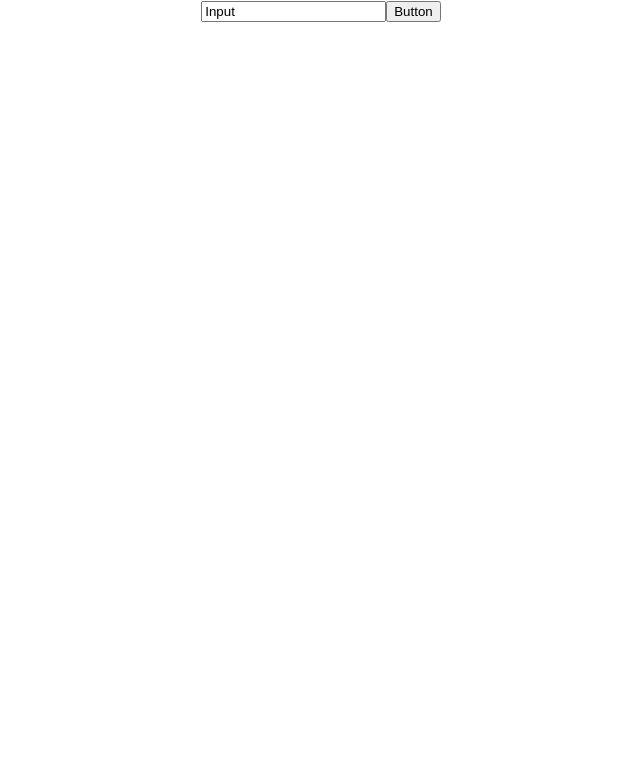
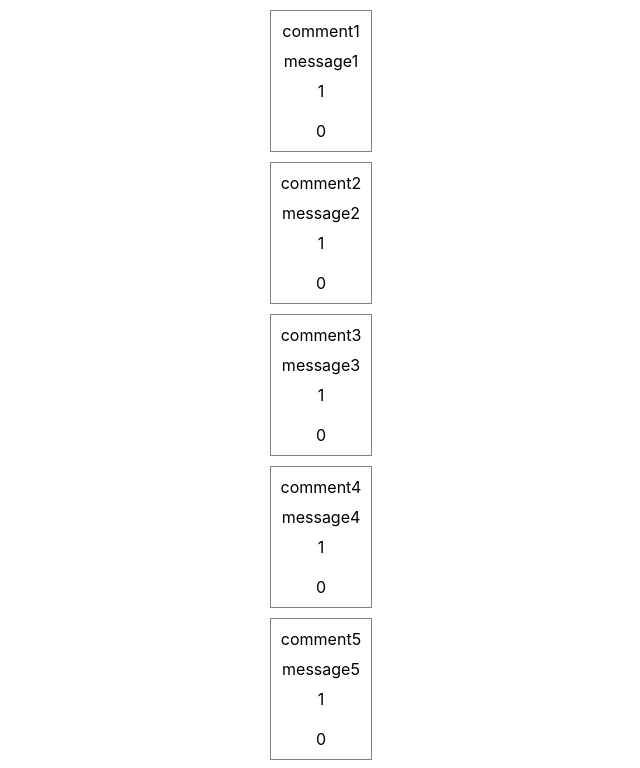
Before and after one commit to minseung-gang/react-basic, a React (Create React App) app: page / in a window 1280 px wide. Shown: the top 768 px of the page, without its empty margins (319-959 px from the left). Built offline with nearby package versions, Linux system fonts and the light colour scheme.

Commit message:
메모이제이션 업로드

```diff
--- a/src/App.js
+++ b/src/App.js
@@ -1,12 +1,10 @@
 import "./App.css";
-import Button from "./components/3.7 HOC/Button";
-import Input from "./components/3.7 HOC/Input";
+import Memo from "./components/3.8 Memoization/Memo";
 
 function App() {
   return (
     <div className="App">
-      <Input />
-      <Button />
+      <Memo />
     </div>
   );
 }
--- /dev/null
+++ b/src/components/3.8 Memoization/CommentItem.css
@@ -0,0 +1,8 @@
+.CommentItem {
+  border: 1px solid grey;
+  padding: 10px;
+  cursor: pointer;
+  display: flex;
+  flex-direction: column;
+  gap: 10px 0;
+}
--- /dev/null
+++ b/src/components/3.8 Memoization/CommentItem.jsx
@@ -0,0 +1,42 @@
+import React, { memo, useState, useMemo, Profiler } from "react";
+
+import "./CommentItem.css";
+
+function CommentItem({ title, content, likes, onClick }) {
+  const [count, setCount] = useState(0);
+
+  function onRenderCallback(
+    id, // 방금 커밋된 Profiler 트리의 "id"
+    phase, // "mount" (트리가 방금 마운트가 된 경우) 혹은 "update"(트리가 리렌더링된 경우)
+    actualDuration, // 커밋된 업데이트를 렌더링하는데 걸린 시간
+    baseDuration, // 메모이제이션 없이 하위 트리 전체를 렌더링하는데 걸리는 예상시간
+    startTime, // React가 언제 해당 업데이트를 렌더링하기 시작했는지
+    commitTime, // React가 해당 업데이트를 언제 커밋했는지
+    interactions // 이 업데이트에 해당하는 상호작용들의 집합
+  ) {
+    // 렌더링 타이밍을 집합하거나 로그...
+    console.log(`actualDuration(${title}:${actualDuration})`);
+  }
+  const handleClick = () => {
+    onClick();
+    setCount((prev) => prev + 1); // 리렌더링!
+    alert(`${title}나 눌림!`);
+  };
+  const rate = () => {
+    console.log("click rate");
+    return likes > 10 ? "good" : "bad";
+  };
+  return (
+    <Profiler id="CommentItem" onRender={onRenderCallback}>
+      <div className="CommentItem" onClick={handleClick}>
+        <span>{title}</span>
+        <span>{content}</span>
+        <span>{likes}</span>
+        <span>{rate}</span>
+        <span>{count}</span>
+      </div>
+    </Profiler>
+  );
+}
+
+export default memo(CommentItem);
--- /dev/null
+++ b/src/components/3.8 Memoization/Comments.jsx
@@ -0,0 +1,29 @@
+import React, { useCallback } from "react";
+import CommentItem from "./CommentItem";
+export default function Comments({ commentList }) {
+
+  const handleChange = useCallback(() => console.log("눌림"), []);
+
+  return (
+    <div
+      style={{
+        display: "flex",
+        gap: "10px 0",
+        padding: "10px 0",
+        flexDirection: "column",
+        width: "fit-content",
+        margin: "0 auto",
+      }}
+    >
+      {commentList.map((comment) => (
+        <CommentItem
+          key={comment.title}
+          title={comment.title}
+          content={comment.content}
+          likes={comment.likes}
+          onClick={handleChange}
+        />
+      ))}
+    </div>
+  );
+}
--- /dev/null
+++ b/src/components/3.8 Memoization/Memo.jsx
@@ -0,0 +1,30 @@
+import React, { useEffect, useState } from "react";
+import Comments from "./Comments";
+
+let commentList = [
+  { title: "comment1", content: "message1", likes: 1 },
+  { title: "comment2", content: "message2", likes: 1 },
+  { title: "comment3", content: "message3", likes: 1 },
+];
+
+export default function Memo() {
+
+  const [comments, setComment] = useState(commentList);
+
+  useEffect(() => {
+    const interval = setInterval(() => {
+      setComment((prevComments) => [
+        ...prevComments,
+        {
+          title: `comment${prevComments.length + 1}`,
+          content: `message${prevComments.length + 1}`,
+          likes: 1,
+        },
+      ]);
+    }, 1000);
+    return () => {
+      clearInterval(interval);
+    };
+  });
+  return <Comments commentList={comments} />;
+}
```
